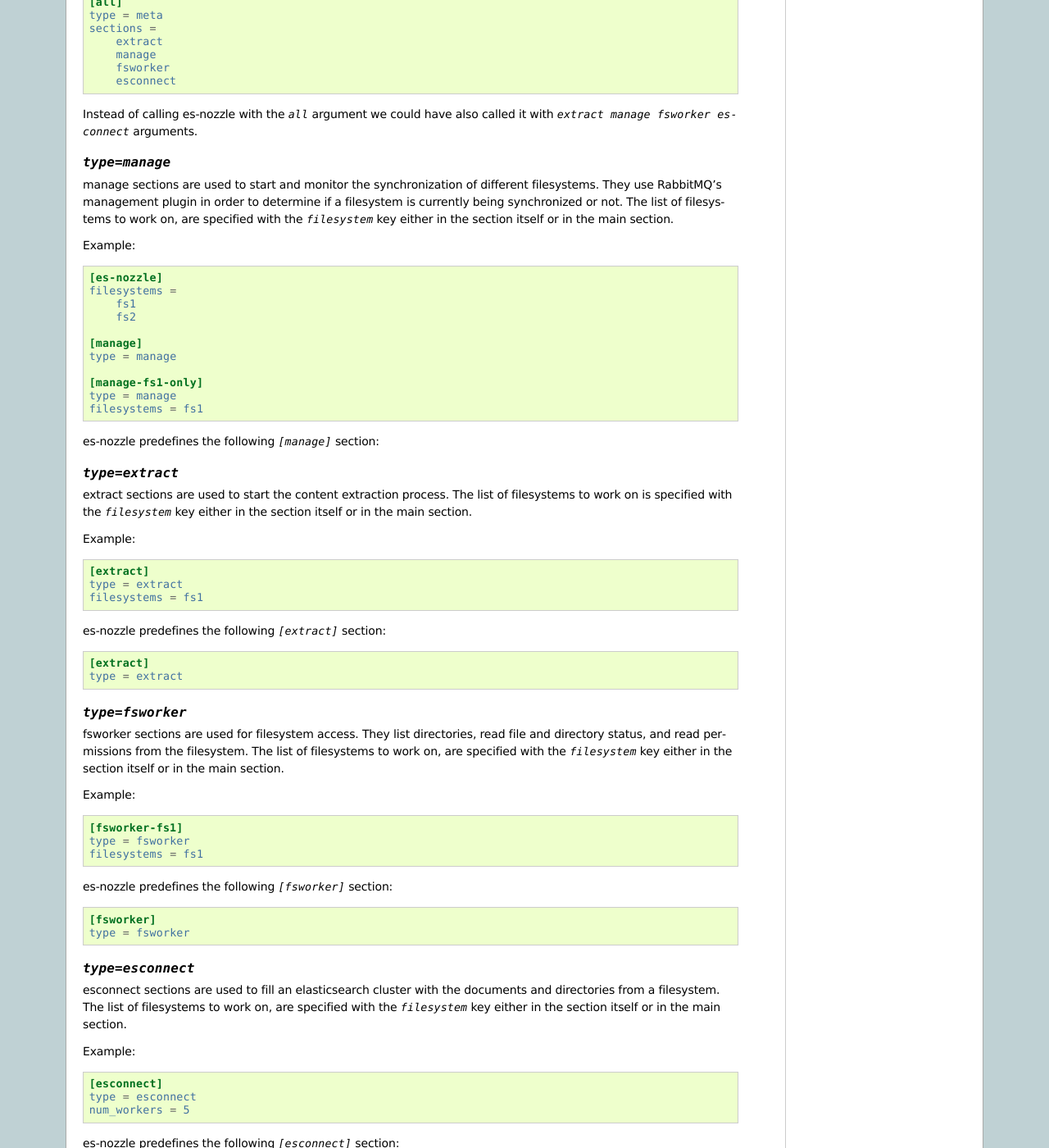
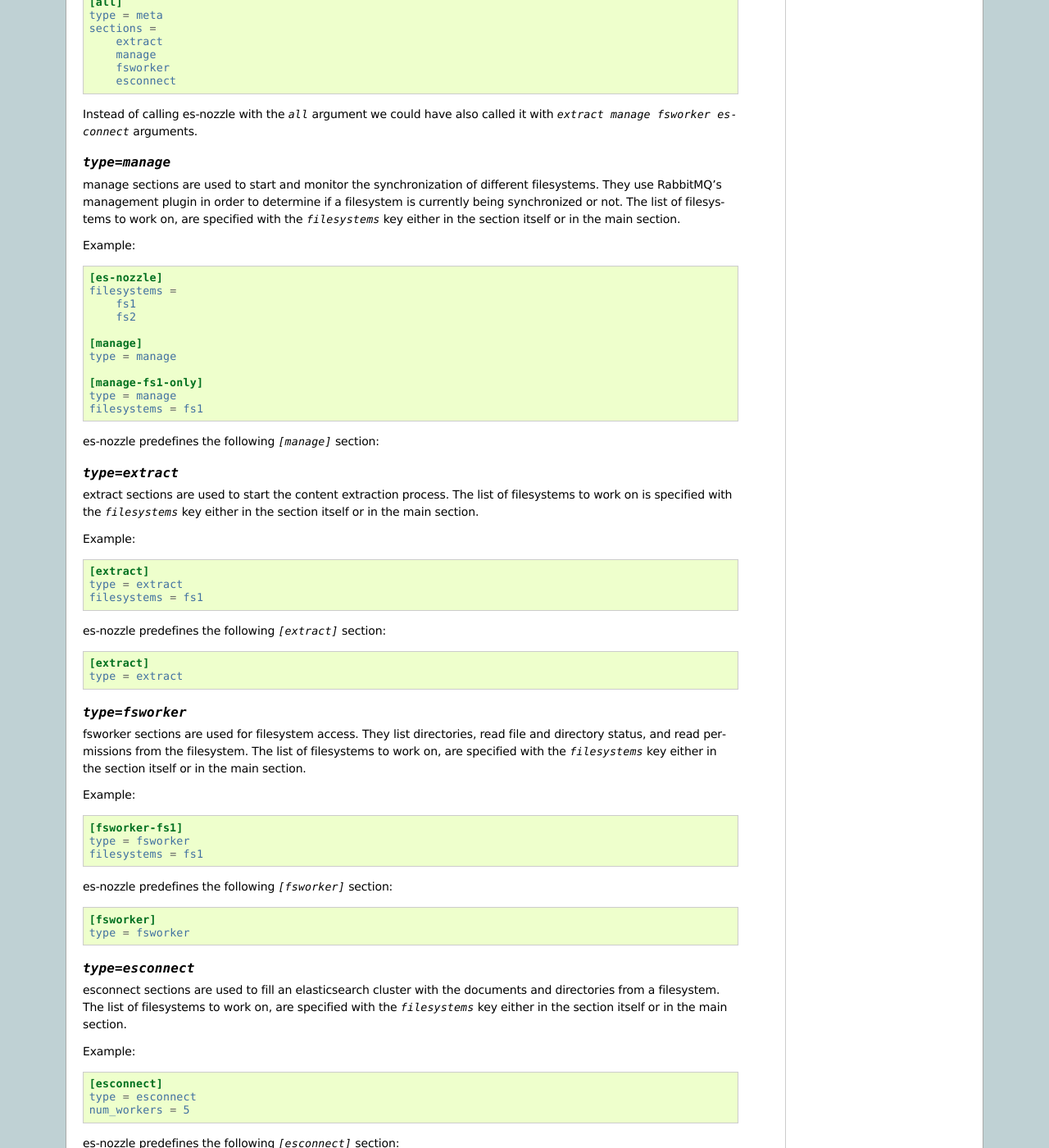
Before and after one commit to brainbot-com/es-nozzle, a Sphinx documentation site: the page built from doc/command.rst, in a window 1280 px wide and 1400 px high, scrolled down 1133 px. Shown: the whole window at 82% size. Built offline with Sphinx 7.4.7, drawn with Linux system fonts in a browser that asks for light colours; the version number could not be read and is left out.

Commit message:
Consistent ini-key name "filesystems"
With a trailing s

```diff
--- a/doc/command.rst
+++ b/doc/command.rst
@@ -92,7 +92,7 @@
 different filesystems. They use RabbitMQ's management plugin in order
 to determine if a filesystem is currently being synchronized or not.
 The list of filesystems to work on, are specified with the
-`filesystem` key either in the section itself or in the main section.
+`filesystems` key either in the section itself or in the main section.
 
 Example:
 
@@ -122,7 +122,7 @@
 -----------------
 extract sections are used to start the content extraction process.
 The list of filesystems to work on is specified with the
-`filesystem` key either in the section itself or in the main section.
+`filesystems` key either in the section itself or in the main section.
 
 Example:
 
@@ -147,7 +147,7 @@
 directories, read file and directory status, and read permissions from
 the filesystem.
 The list of filesystems to work on, are specified with the
-`filesystem` key either in the section itself or in the main section.
+`filesystems` key either in the section itself or in the main section.
 
 Example:
 
@@ -172,7 +172,7 @@
 esconnect sections are used to fill an elasticsearch cluster with the
 documents and directories from a filesystem.
 The list of filesystems to work on, are specified with the
-`filesystem` key either in the section itself or in the main section.
+`filesystems` key either in the section itself or in the main section.
 
 Example:
 
```
